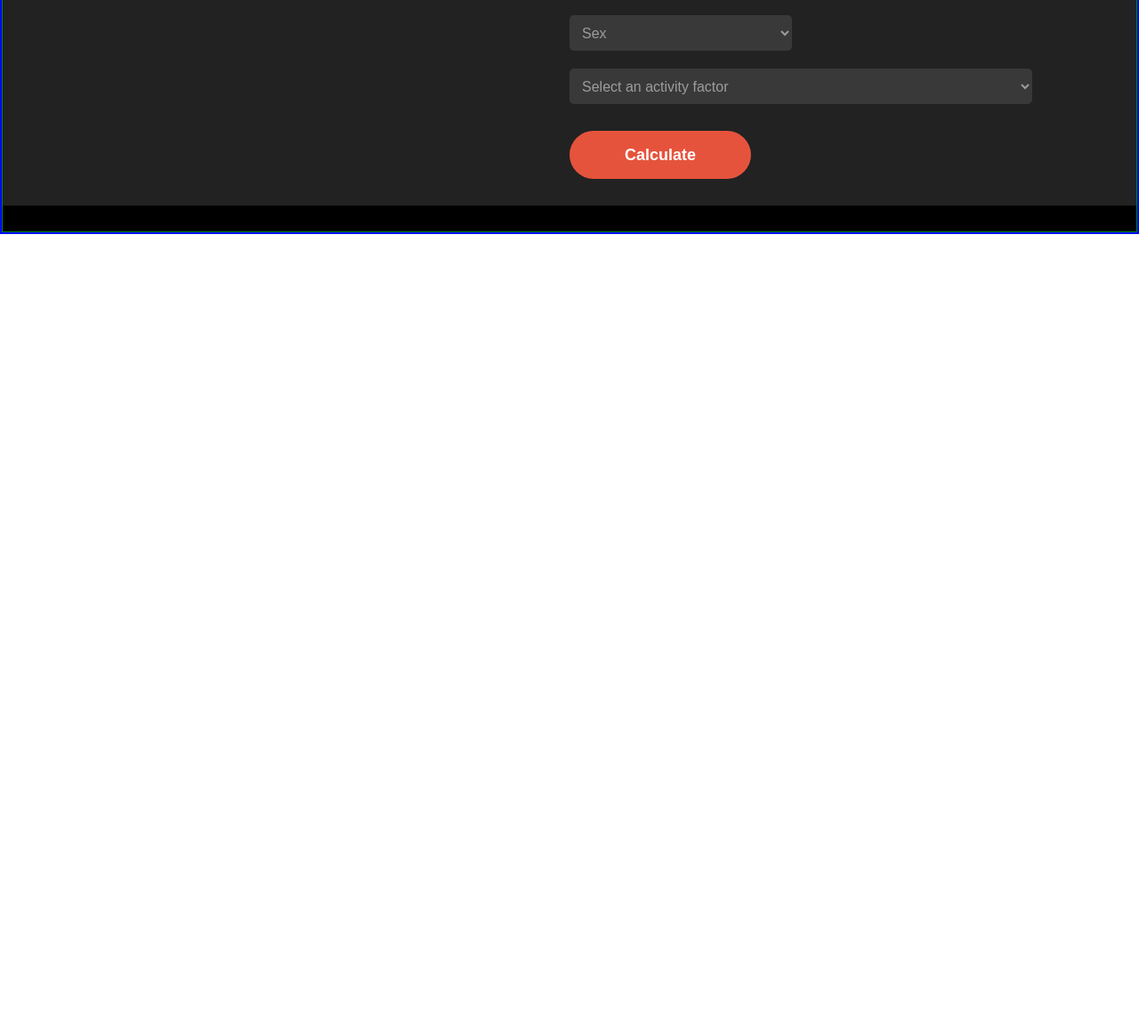
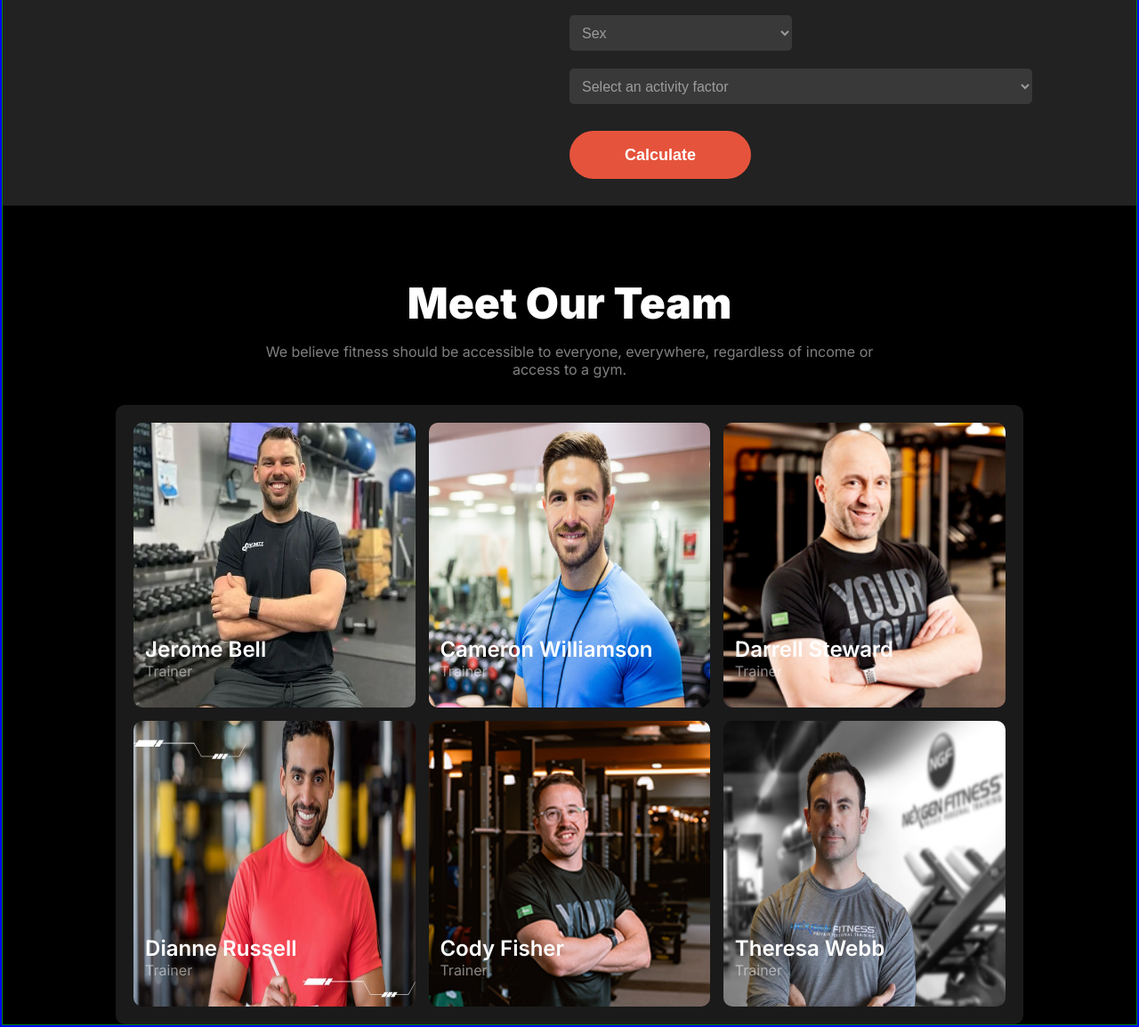
Before and after one commit to giash459/beautiful-assignment-2, a plain HTML site: page index.html in a window 1280 px wide. Shown: the part 2952-4106 px from the top of the page at 89% size. Before the commit the page ends 3215 px from the top, so only its background shows below. Drawn offline with Linux system fonts and the light colour scheme.

Commit message:
finished the main section

```diff
--- a/index.html
+++ b/index.html
@@ -218,8 +218,57 @@
         </div>
         <!-- bmi section end -->
          <!-- Meet Our Team section start -->
-          <div>
-            <h2>Meet Our Team</h2>
+          <div class="meet-our-team-text">
+            <h2 class="text-white habit-title">Meet Our Team</h2>
+            <p class="banner-description">We believe fitness should be accessible to everyone, everywhere,
+                regardless of
+                income or <br> access to a gym.</p>
+          </div>
+          <div class="trainer-container">
+            <div class="trainer-img-content">
+                <div class="trainer-img-1">
+                    <img src="./images/trainer1.png" alt="">
+                    <div class="trainer-position">
+                        <h3 class="trainer-name">Jerome Bell</h3>
+                        <p class="banner-description">Trainer</p>
+                    </div>
+                </div>
+                <div class="trainer-img-2">
+                    <img src="./images/trainer2.png" alt="">
+                    <div class="trainer-position">
+                        <h3 class="trainer-name">Cameron Williamson</h3>
+                        <p class="banner-description">Trainer</p>
+                    </div>
+                </div>
+                <div class="trainer-img-3">
+                    <img src="./images/trainer3.png" alt="">
+                    <div class="trainer-position">
+                        <h3 class="trainer-name">Darrell Steward</h3>
+                        <p class="banner-description">Trainer</p>
+                    </div>
+                </div>
+                <div class="trainer-img-4">
+                    <img src="./images/trainer4.png" alt="">
+                    <div class="trainer-position">
+                        <h3 class="trainer-name">Dianne Russell</h3>
+                        <p class="banner-description">Trainer</p>
+                    </div>
+                </div>
+                <div class="trainer-img-5">
+                    <img src="./images/trainer5.png" alt="">
+                    <div class="trainer-position">
+                        <h3 class="trainer-name">Cody Fisher</h3>
+                        <p class="banner-description">Trainer</p>
+                    </div>
+                </div>
+                <div class="trainer-img-6">
+                    <img src="./images/trainer6.png" alt="">
+                    <div class="trainer-position">
+                        <h3 class="trainer-name">Theresa Webb</h3>
+                        <p class="banner-description">Trainer</p>
+                    </div>
+                </div>
+              </div>
           </div>
          <!-- Meet Our Team section end -->
 
--- a/styles/fitness.css
+++ b/styles/fitness.css
@@ -403,9 +403,70 @@ td{
     padding-left: 10px;
     font-size: 16px;
     font-weight: 400;
-
 }
 .input-field{
     width: 520px;
 }
 /* BMI SECTION END */
+/* meet-our-team-start */
+.meet-our-team-text{
+    padding: 30px 0px;
+    text-align: center;
+}
+.meet-our-team-text p{
+    padding-top: 15px;
+}
+.trainer-container{
+    width: 80%;
+    margin: 0px auto;
+    background: rgba(255, 255, 255, 0.1);
+    border-radius: 10px;
+}
+.trainer-img-content{
+    padding: 20px;
+    display: grid;
+    gap: 15px;
+    grid-template-columns: repeat(12,1fr);
+}
+.trainer-img-content img{
+    border-radius: 10px;
+}
+.trainer-img-1{
+    grid-column: 1/span 4;
+    position: relative;
+}
+.trainer-position{
+    position: absolute;
+    top: 75%;
+    left: 4%;
+}
+.trainer-img-2{
+    grid-column: 5/span 4;
+    position: relative;
+}
+.trainer-img-3{
+    grid-column: 9/span 4;
+    position: relative;
+}
+.trainer-img-4{
+    grid-column: 1/span 4;
+    position: relative;
+}
+.trainer-img-5{
+    grid-column: 5/span 4;
+    position: relative;
+}
+.trainer-img-6{
+    grid-column: 9/span 4;
+    position: relative;
+}
+.trainer-img-content img{
+    width: 100%;
+    height: 100%;
+}
+.trainer-name{
+    color: white;
+    font-size: 24px;
+    font-weight: 600;
+}
+/* meet-our-team-end */
--- a/styles/responsive.css
+++ b/styles/responsive.css
@@ -128,4 +128,26 @@
     .input-field{
         width: 320px;
     }
+    .trainer-img-content{
+        display: flex;
+        flex-direction: column;
+    }
+    .trainer-img-1{
+        display: none;
+    }
+    .trainer-img-2{
+        display: block;
+    }
+    .trainer-img-5{
+        display: block;
+    }
+    .trainer-img-3{
+        display: block;
+    }
+    .trainer-img-4{
+        display: none;
+    }
+    .trainer-img-6{
+        display: block;
+    }
 }
```
